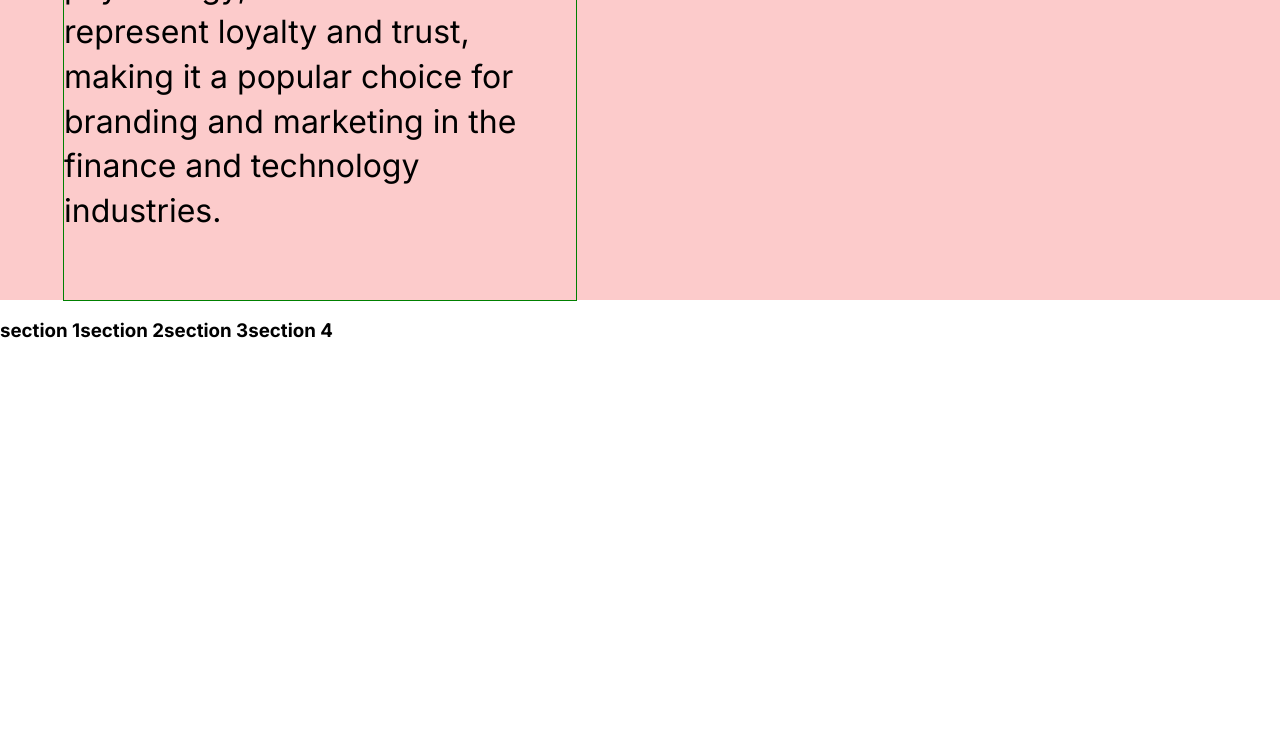
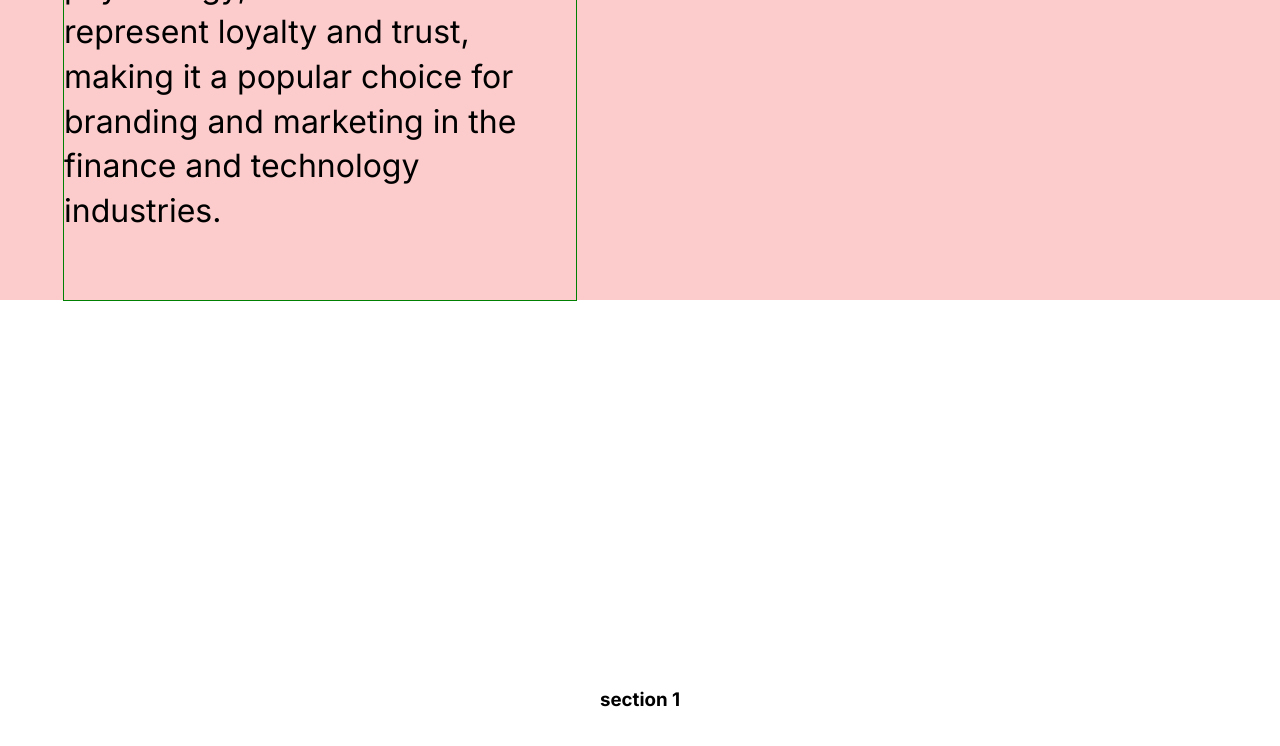
Before and after one commit to thefigtree/portfolio_24_03_11, a Next.js app: page / in a window 1280 px wide. Shown: the part 3517-4263 px from the top of the page. Built offline with nearby package versions, Linux system fonts and the light colour scheme.

Commit message:
func: Horizon Scroll

```diff
--- a/components/myStack/myStack.css
+++ b/components/myStack/myStack.css
@@ -9,3 +9,11 @@
   flex-direction: row;
   position: relative;
 }
+
+.scroll_section {
+  width: 100vw;
+  height: 100vh;
+  display: flex;
+  justify-content: center;
+  align-items: center;
+}
--- a/components/myStack/myStack.jsx
+++ b/components/myStack/myStack.jsx
@@ -1,15 +1,46 @@
 "use client";
 
+import { useRef } from "react";
 import "./myStack.css";
-// import { gsap } from "gsap";
-// import { ScrollTrigger } from "gsap/ScrollTrigger";
-// import { useGSAP } from "@gsap/react";
+import { gsap } from "gsap";
+import { ScrollTrigger } from "gsap/ScrollTrigger";
+import { useGSAP } from "@gsap/react";
 
 export default function MyStack() {
+  const sectionRef = useRef(null);
+  const triggerRef = useRef(null);
+
+  useGSAP(() => {
+    gsap.registerPlugin(ScrollTrigger);
+
+    const pin = gsap.fromTo(
+      sectionRef.current,
+      {
+        translateX: 0,
+      },
+      {
+        translateX: "-300vw",
+        ease: "none",
+        duration: 1,
+        scrollTrigger: {
+          trigger: triggerRef.current,
+          start: "top top",
+          end: "2000 top",
+          scrub: 0.6,
+          pin: true,
+        },
+      }
+    );
+
+    return () => {
+      pin.kill();
+    };
+  });
+
   return (
     <section className="scroll_section_outer">
-      <div>
-        <div className="scroll_section_inner">
+      <div ref={triggerRef}>
+        <div className="scroll_section_inner" ref={sectionRef}>
           <div className="scroll_section">
             <h3>section 1</h3>
           </div>
```
